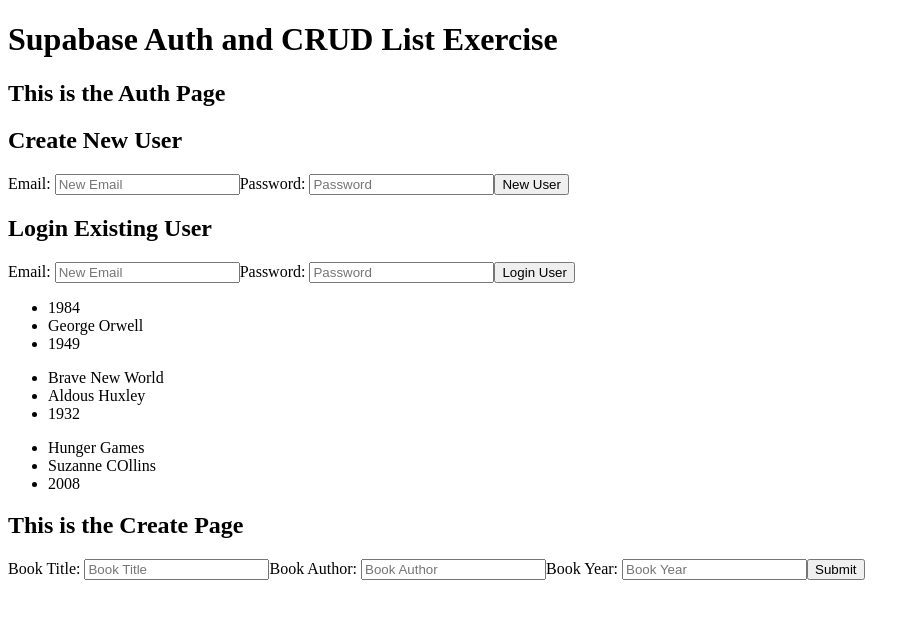
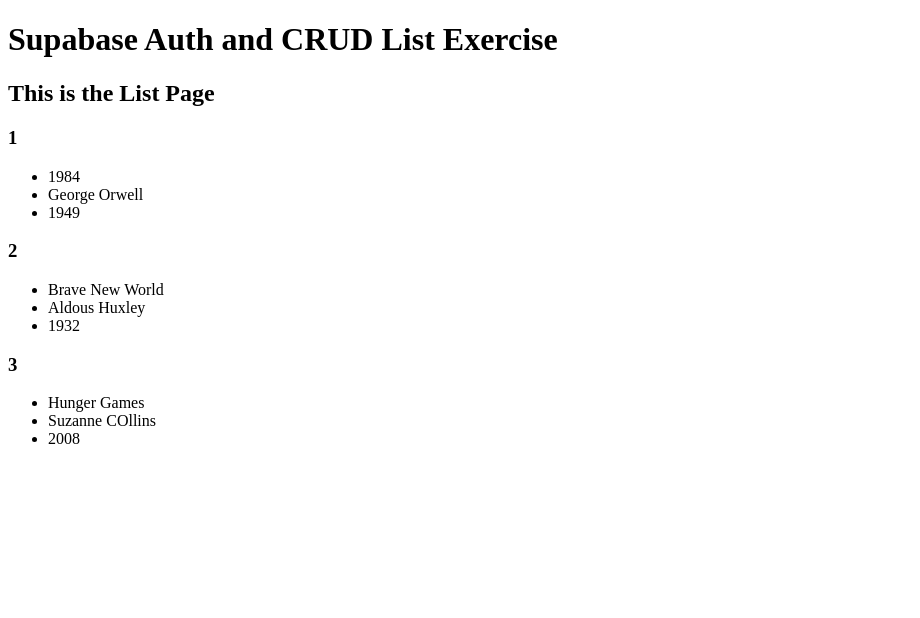
Before and after one commit to austinbhan/supabaseV2Playground, a React app: page /listPage in a window 1280 px wide. Shown: the top 618 px of the page, without its empty margins (0-920 px from the left). Built offline with nearby package versions, Linux system fonts and the light colour scheme.

Commit message:
Seperate URLs for each page

```diff
--- a/src/app.jsx
+++ b/src/app.jsx
@@ -1,5 +1,6 @@
 import {
   BrowserRouter as Router,
+  Routes, Route
 } from 'react-router-dom';
 import AuthPage from './components/AuthPage';
 import ListPage from './components/ListPage/ListPage';
@@ -9,9 +10,14 @@
   return(
     <Router>
       <h1>Supabase Auth and CRUD List Exercise</h1>
-      <AuthPage />
-      <ListPage />
-      <CreatePage />
+      <Routes>
+        <Route path="/"
+          element={<AuthPage />}/>
+        <Route path="listPage"
+          element={<ListPage />}/>
+        <Route path="createPage"
+          element={<CreatePage />}/>
+      </Routes>
     </Router>
   );
 }
--- a/src/components/ListPage/ListComponent.jsx
+++ b/src/components/ListPage/ListComponent.jsx
@@ -1,11 +1,14 @@
 // A Singular List Component
 
-export default function ListComponent({ bookTitle, bookAuthor, bookYear }) {
+export default function ListComponent({ id, bookTitle, bookAuthor, bookYear }) {
   return (
-    <ul>
-      <li>{bookTitle}</li>
-      <li>{bookAuthor}</li>
-      <li>{bookYear}</li>
-    </ul>
+    <div>
+      <h3>{id}</h3>
+      <ul>
+        <li>{bookTitle}</li>
+        <li>{bookAuthor}</li>
+        <li>{bookYear}</li>
+      </ul>
+    </div>
   );
 }
--- a/src/components/ListPage/ListPage.jsx
+++ b/src/components/ListPage/ListPage.jsx
@@ -5,6 +5,7 @@
 export default function ListPage() {
   return (
     <div>
+      <h2>This is the List Page</h2>
       <List ListData={ListData}/>
     </div>
   );
```
Also changed, not shown: 1 other file (tests, documents, lock files or other folders).
